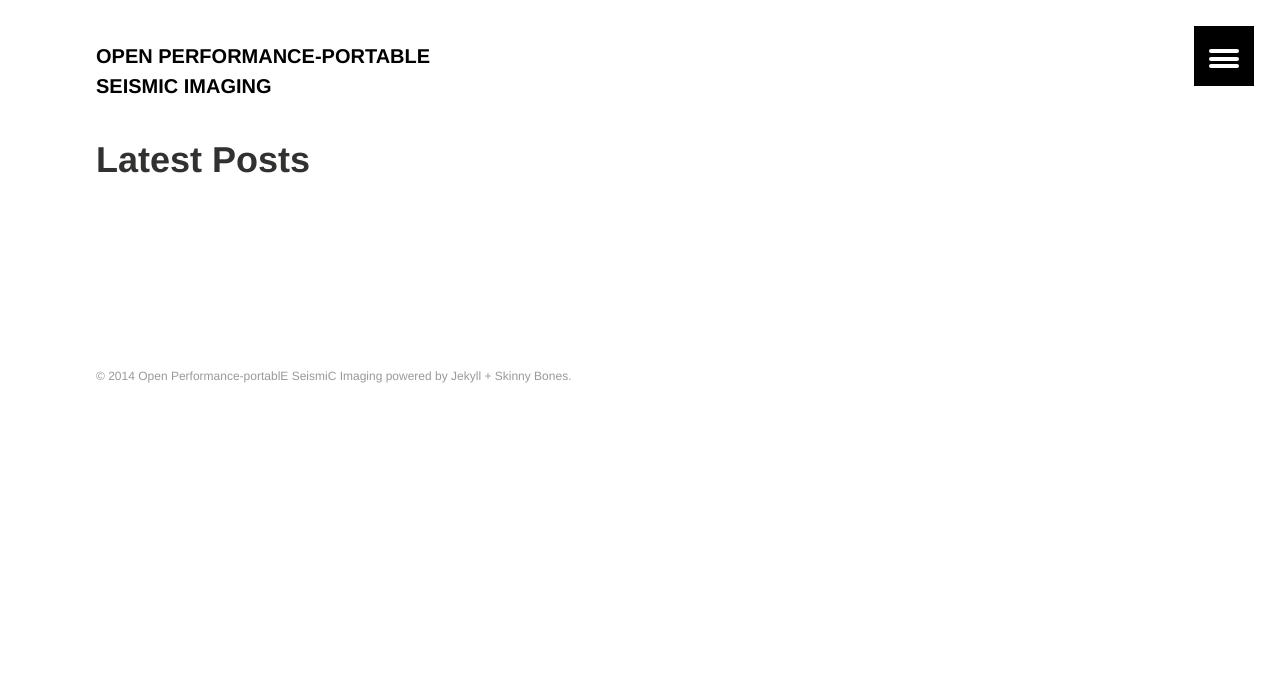
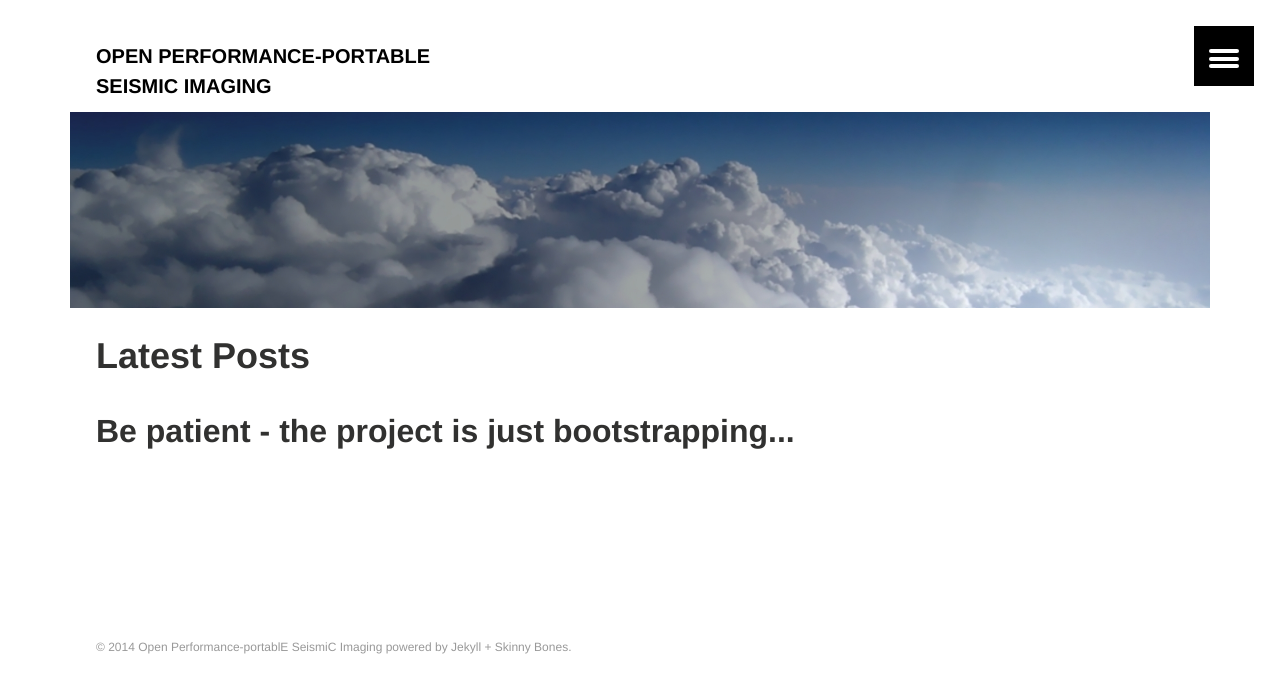
Before and after one commit to devitocodes/devitocodes.github.io, a Jekyll site: the page built from index.md, in a window 1280 px wide. Shown: the top 693 px of the page. Built offline with Jekyll 4.4.1, drawn with Linux system fonts in a browser that asks for light colours.

Commit message:
Added pretty picture (and humour).

```diff
--- a/index.md
+++ b/index.md
@@ -1,6 +1,11 @@
 ---
 layout: archive
 permalink: /
+image:
+  feature: "Above_the_Clouds.png"
+
+excerpt: "Be patient - the project is just bootstrapping..."
+
 title: "Latest Posts"
 ---
 
```
Also changed, not shown: images/Above_the_Clouds.png (added).
